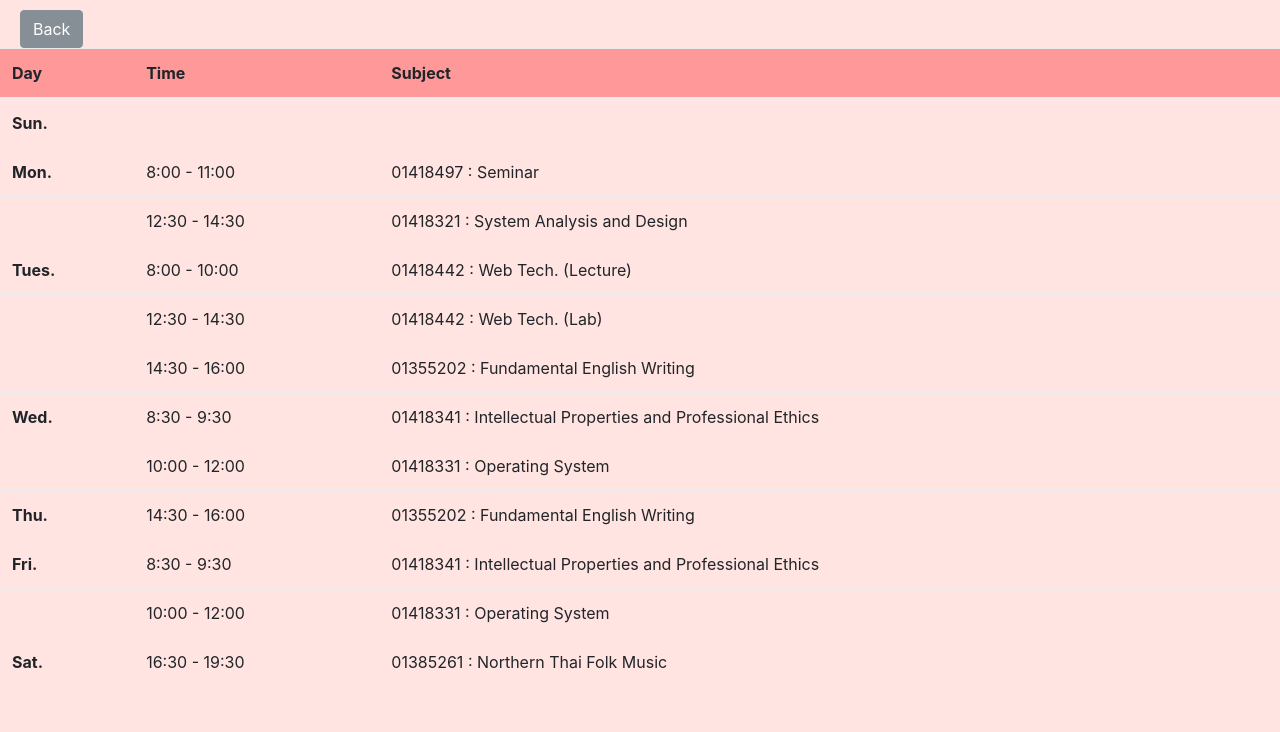
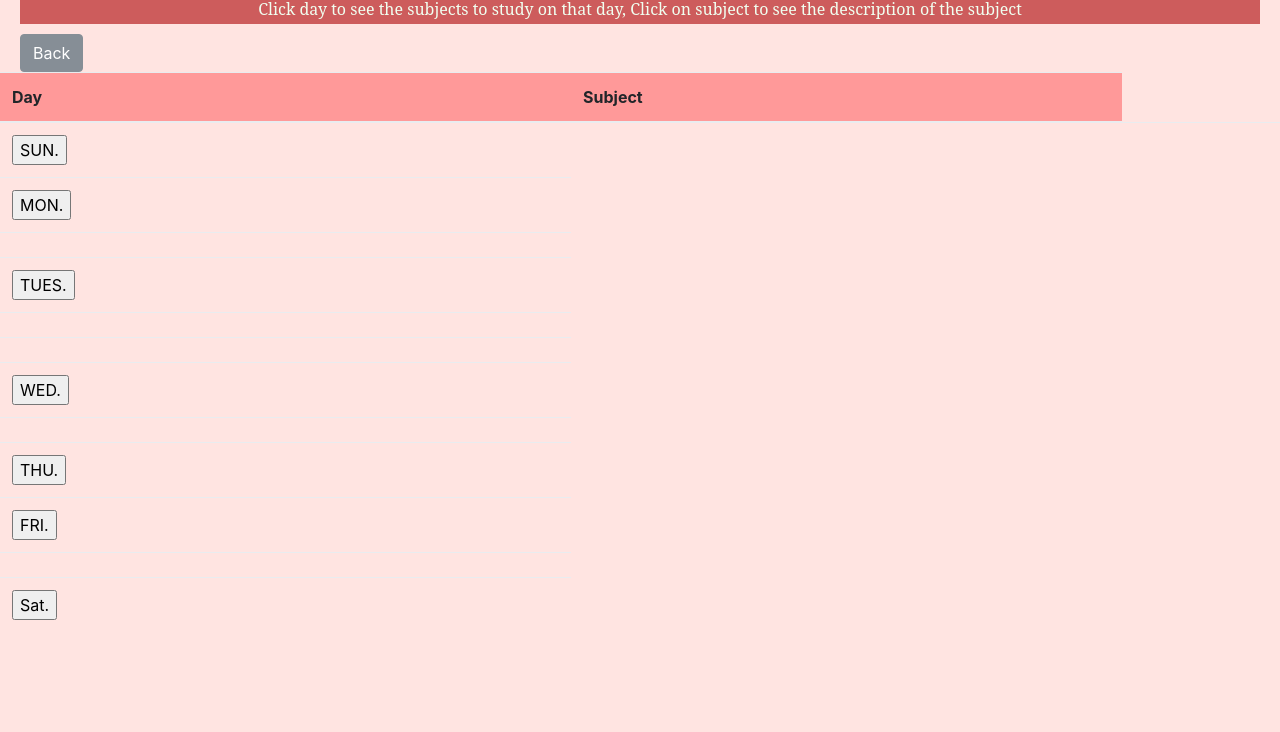
Before and after one commit to praewwichayada/preawwichayada.github.io, a plain HTML site: page timetable.html in a window 1280 px wide. Shown: the part 68-800 px from the top of the page. Drawn offline with nearby package versions, Linux system fonts and the light colour scheme.

Commit message:
edited timetable with JavaScript

```diff
--- /dev/null
+++ b/table.js
@@ -0,0 +1,161 @@
+/*MONDAY*/
+  function monday() {
+    var x = document.getElementById("onMon1");
+    var y = document.getElementById("onMon2");
+    if (x.style.display === "none" && y.style.display === "none") {
+      x.style.display = "block";
+      y.style.display = "block";
+    } else {
+        x.style.display = "none";
+        y.style.display = "none";
+      }
+  }
+  function monsub1() {
+    var x = document.getElementById("monsubject1");
+    if (x.style.display === "none") {
+      x.style.display = "block";
+    } else {
+      x.style.display = "none";
+    }
+  }
+  function monsub2() {
+    var x = document.getElementById("monsubject2");
+    if (x.style.display === "none") {
+      x.style.display = "block";
+    } else {
+      x.style.display = "none";
+    }
+  }
+/*TUESDAY*/
+  function tuesday() {
+    var x = document.getElementById("onTues1");
+    var y = document.getElementById("onTues2");
+    var z = document.getElementById("onTues3");
+    if (x.style.display === "none" && y.style.display === "none" && z.style.display === "none") {
+      x.style.display = "block";
+      y.style.display = "block";
+      z.style.display = "block";
+    } else {
+        x.style.display = "none";
+        y.style.display = "none";
+        z.style.display = "none";
+      }
+  }
+  function tuessub1() {
+    var x = document.getElementById("tuessubject1");
+    if (x.style.display === "none") {
+      x.style.display = "block";
+    } else {
+      x.style.display = "none";
+    }
+  }
+  function tuessub2() {
+    var x = document.getElementById("tuessubject2");
+    if (x.style.display === "none") {
+      x.style.display = "block";
+    } else {
+      x.style.display = "none";
+    }
+  }
+  function tuessub3() {
+    var x = document.getElementById("tuessubject3");
+    if (x.style.display === "none") {
+      x.style.display = "block";
+    } else {
+      x.style.display = "none";
+    }
+  }
+/*WEDNESDAY*/
+  function wednesday() {
+    var x = document.getElementById("onWed1");
+    var y = document.getElementById("onWed2");
+    if (x.style.display === "none" && y.style.display === "none") {
+      x.style.display = "block";
+      y.style.display = "block";
+    } else {
+        x.style.display = "none";
+        y.style.display = "none";
+      }
+  }
+  function wedsub1() {
+    var x = document.getElementById("wedsubject1");
+    if (x.style.display === "none") {
+      x.style.display = "block";
+    } else {
+      x.style.display = "none";
+    }
+  }
+  function wedsub2() {
+    var x = document.getElementById("wedsubject2");
+    if (x.style.display === "none") {
+      x.style.display = "block";
+    } else {
+      x.style.display = "none";
+    }
+  }
+/*THURSDAY*/
+  function thursday() {
+    var x = document.getElementById("onThu1");
+    if (x.style.display === "none") {
+      x.style.display = "block";
+      y.style.display = "block";
+    } else {
+        x.style.display = "none";
+        y.style.display = "none";
+      }
+  }
+  function thusub1() {
+    var x = document.getElementById("thusubject1");
+    if (x.style.display === "none") {
+      x.style.display = "block";
+    } else {
+      x.style.display = "none";
+    }
+  }
+/*FRIDAY*/
+function friday() {
+    var x = document.getElementById("onFri1");
+    var y = document.getElementById("onFri2");
+    if (x.style.display === "none" && y.style.display === "none") {
+      x.style.display = "block";
+      y.style.display = "block";
+    } else {
+        x.style.display = "none";
+        y.style.display = "none";
+      }
+  }
+  function frisub1() {
+    var x = document.getElementById("frisubject1");
+    if (x.style.display === "none") {
+      x.style.display = "block";
+    } else {
+      x.style.display = "none";
+    }
+  }
+  function frisub2() {
+    var x = document.getElementById("frisubject2");
+    if (x.style.display === "none") {
+      x.style.display = "block";
+    } else {
+      x.style.display = "none";
+    }
+  }
+/*SATURDAY*/
+function saturday() {
+    var x = document.getElementById("onSat1");
+    if (x.style.display === "none") {
+      x.style.display = "block";
+      y.style.display = "block";
+    } else {
+        x.style.display = "none";
+        y.style.display = "none";
+      }
+  }
+  function satsub1() {
+    var x = document.getElementById("satsubject1");
+    if (x.style.display === "none") {
+      x.style.display = "block";
+    } else {
+      x.style.display = "none";
+    }
+  }
--- a/timetable.html
+++ b/timetable.html
@@ -10,6 +10,7 @@
 <body style="background-color: #FFE4E1;">
     <div class="head4">
         <h1>My Timetable</h1>
+        <a>Click day to see the subjects to study on that day, Click on subject to see the description of the subject</a>
   </div>
 
   <a href="index.html" style="margin-left: 20px;" class="btn btn-secondary">Back</a>
@@ -18,78 +19,81 @@
     <thead class="thead-dark">
       <tr>
         <th scope="col">Day</th>
-        <th scope="col">Time</th>
         <th scope="col">Subject</th>
       </tr>
     </thead>
     <tbody>
+<!--SUNDAY-->
       <tr>
-        <th scope="row">Sun.</th>
+        <th><button>SUN.</button></th>
         <td></td>
         <td></td>
       </tr>
-
+<!--MONDAY-->
       <tr>
-        <th scope="row">Mon.</th>
-        <td>8:00 - 11:00</td>
-        <td>01418497 : Seminar</td>
+        <th><button onclick="monday()">MON.</button></th>
+        <td id="onMon1" style="display: none;"><button onclick="monsub1()">01418497 : Seminar</button></td>
+        <td id="monsubject1" style="display: none;">เวลา 8:00 - 11:00 หมู่ 204 ห้อง ONLINE/SC-45 710 ผู้สอน อาจารย์ทุกท่าน</td>
       </tr>
       <tr>
         <th scope="row"></th>
-        <td>12:30 - 14:30</td>
-        <td>01418321 : System Analysis and Design</td>
+        <td id="onMon2" style="display: none;"><button onclick="monsub2()">01418321 : System Analysis and Design</button></td>
+        <td id="monsubject2" style="display: none;">เวลา 12:30 - 14:30 หมู่ 200 ห้อง ONLINE/SC-45 710 ผู้สอน อาจารย์สมโชค</td>
       </tr>
-
+<!--TUESDAY-->
       <tr>
-        <th scope="row">Tues.</th>
-        <td>8:00 - 10:00</td>
-        <td>01418442 : Web Tech. (Lecture)</td>
+        <th scope="row"><button onclick="tuesday()">TUES.</button></th>
+        <td id="onTues1" style="display: none;"><button onclick="tuessub1()">01418442 : Web Tech. (Lecture)</button></td>
+        <td id="tuessubject1" style="display: none;">เวลา 8:00 - 10:00 หมู่ 1 ห้อง ONLINE/SC-45 708 ผู้สอน อาจารย์สุขุมาล</td>
       </tr>
       <tr>
         <th scope="row"></th>
-        <td>12:30 - 14:30</td>
-        <td>01418442 : Web Tech. (Lab)</td>
+        <td id="onTues2" style="display: none;"><button onclick="tuessub2()">01418442 : Web Tech. (Lab)</button></td>
+        <td id="tuessubject2" style="display: none;">เวลา 12:30 - 14:30 หมู่ 11 ห้อง ONLINE/SC-45 708 ผู้สอน อาจารย์สุขุมาล</td>
       </tr>
       <tr>
         <th scope="row"></th>
-        <td>14:30 - 16:00</td>
-        <td>01355202 : Fundamental English Writing</td>
+        <td id="onTues3" style="display: none;"><button onclick="tuessub3()">01355202 : Fundamental English Writing</button></td>
+        <td id="tuessubject3" style="display: none;">เวลา 14:30 - 16:00 หมู่ 200 ห้อง ONLINE ผู้สอน อาจารย์ David</td>
       </tr>
-
+<!--WEDNESDAY-->
       <tr>
-        <th scope="row">Wed.</th>
-        <td>8:30 - 9:30</td>
-        <td>01418341 : Intellectual Properties and Professional Ethics</td>
+        <th scope="row"><button onclick="wednesday()">WED.</button></th>
+        <td id="onWed1" style="display: none;"><button onclick="wedsub1()">01418341 : Intellectual Properties and Professional Ethics</button></td>
+        <td id="wedsubject1" style="display: none;">เวลา 8:30 - 9:30 หมู่ 200 ห้อง ONLINE/SC-45 710 ผู้สอน อาจารย์นวลวรรณ</td>
       </tr>
       <tr>
         <th scope="row"></th>
-        <td>10:00 - 12:00</td>
-        <td>01418331 : Operating System</td>
+        <td id="onWed2" style="display: none;"><button onclick="wedsub2()">01418331 : Operating System</button></td>
+        <td id="wedsubject2" style="display: none;">เวลา 10:00 - 12:00 หมู่ 200 ห้อง ONLINE/SC-45 809 ผู้สอน อาจารย์ศิริกร</td>
       </tr>
-
+<!--THURSDAY-->
       <tr>
-        <th scope="row">Thu.</th>
-        <td>14:30 - 16:00</td>
-        <td>01355202 : Fundamental English Writing</td>
+        <th scope="row"><button onclick="thursday()">THU.</button></th>
+        <td id="onThu1" style="display: none;"><button onclick="thusub1()">01355202 : Fundamental English Writing</button></td>
+        <td id="thusubject1" style="display: none;">เวลา 14:30 - 16:00 หมู่ 200 ห้อง ONLINE ผู้สอน อาจารย์ David</td>
       </tr>
-
+<!--FRIDAY-->
       <tr>
-        <th scope="row">Fri.</th>
-        <td>8:30 - 9:30</td>
-        <td>01418341 : Intellectual Properties and Professional Ethics</td>
+        <th scope="row"><button onclick="friday()">FRI.</button></th>
+        <td id="onFri1" style="display: none;"><button onclick="frisub1()">01418341 : Intellectual Properties and Professional Ethics</button></td>
+        <td id="frisubject1" style="display: none;">เวลา 8:30 - 9:30 หมู่ 200 ห้อง ONLINE/SC-45 710 ผู้สอน อาจารย์นวลวรรณ</td>
       </tr>
       <tr>
         <th scope="row"></th>
-        <td>10:00 - 12:00</td>
-        <td>01418331 : Operating System</td>
+        <td id="onFri2" style="display: none;"><button onclick="frisub2()">01418331 : Operating System</button></td>
+        <td id="frisubject2" style="display: none;">เวลา 10:00 - 12:00 หมู่ 200 ห้อง ONLINE/SC-45 809 ผู้สอน อาจารย์ศิริกร</td>
       </tr>
-
+<!--SATURDAY-->
       <tr>
-        <th scope="row">Sat.</th>
-        <td>16:30 - 19:30</td>
-        <td>01385261 : Northern Thai Folk Music</td>
+        <th scope="row"><button onclick="saturday()">Sat.</th>
+        <td id="onSat1" style="display: none;"><button onclick="satsub1()">01385261 : Northern Thai Folk Music</button></td>
+        <td id="satsubject1" style="display: none;">เวลา 16:30 - 19:30 หมู่ 200 ห้อง ONLINE ผู้สอน อาจารย์พจี</td>
       </tr>
     </tbody>
   </table>
+
+  <script src="table.js"></script>
+
 </body>
 </html>
```
